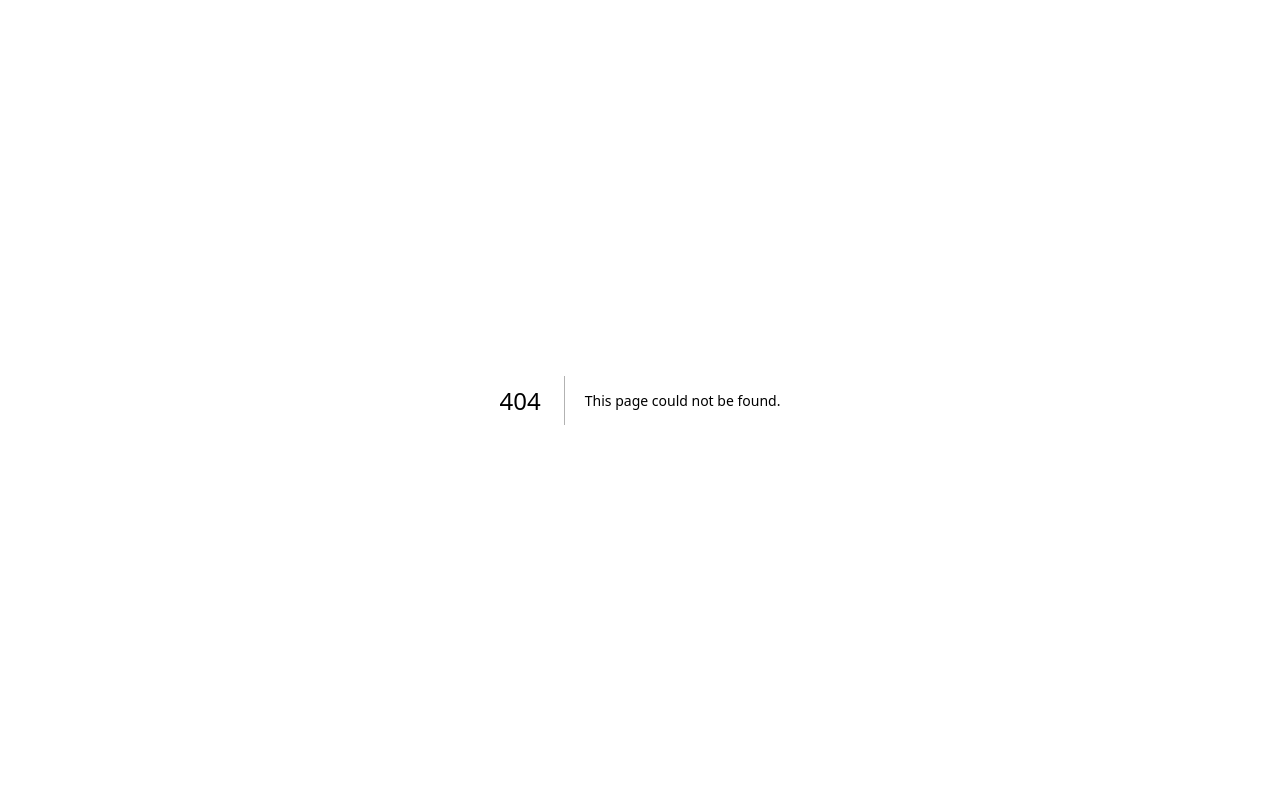
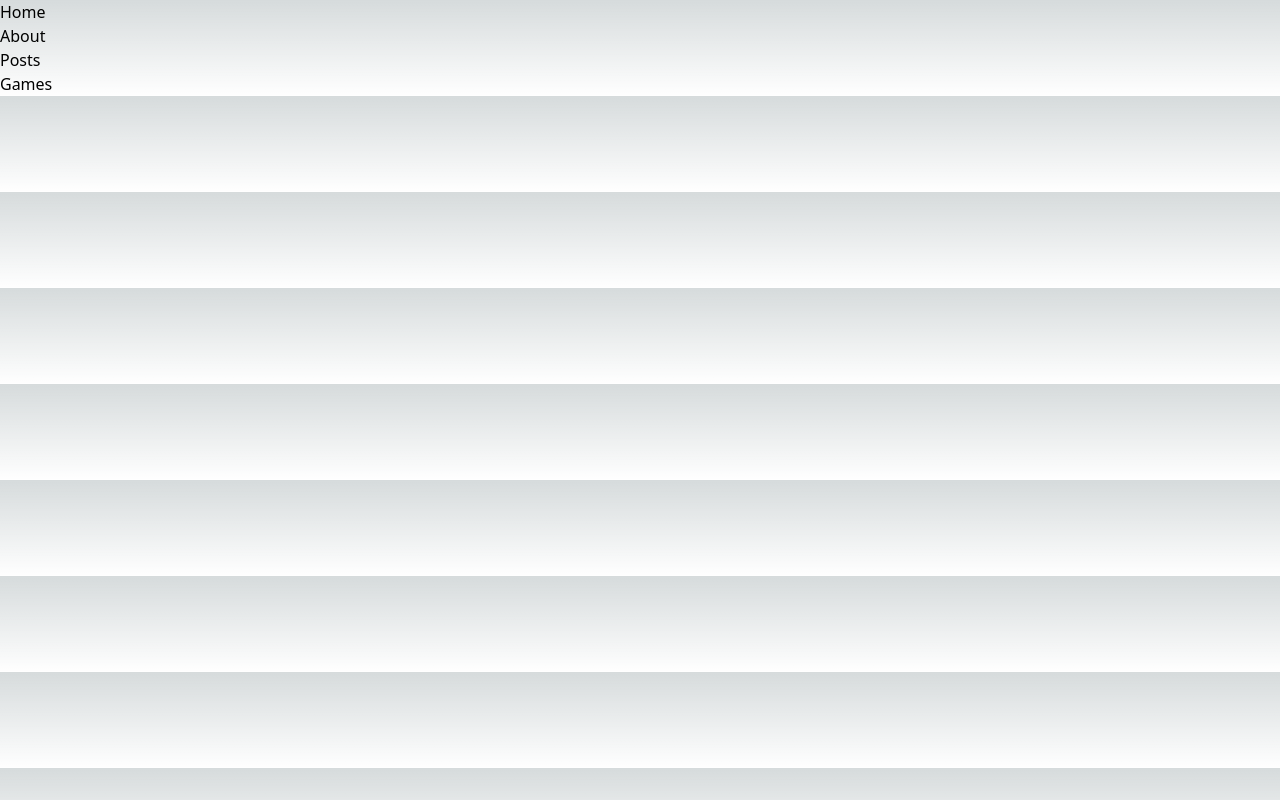
Before and after one commit to ben-ren/arrowtips-next, a Next.js app: page /components/navbar in a window 1280 px wide. Before the commit this address had no page. Built offline with nearby package versions, Linux system fonts and the light colour scheme.

Commit message:
Added Navbar component and implemented page routing.

```diff
--- a/pages/about.tsx
+++ b/pages/about.tsx
@@ -1,11 +1,15 @@
 import React, {useState} from 'react';
 import Datacall from "./api/Datacall";
+import Navbar from './components/navbar';
 
 export default function About(){
     return (
         <div>
             <p><Datacall range='Sheet1!B1'/></p>
-            <p><Datacall range='Sheet1!B2'/></p>
+            <Navbar/>
+            <div>
+                <p><Datacall range='Sheet1!B2'/></p>
+            </div>
         </div>
     )
 }
--- /dev/null
+++ b/pages/components/navbar.tsx
@@ -0,0 +1,12 @@
+export default function Navbar(){
+    return(
+        <div>
+            <ul>
+                <li><a href="http://localhost:3000">Home</a></li>
+                <li><a href="http://localhost:3000/about">About</a></li>
+                <li><a href="http://localhost:3000/posts">Posts</a></li>
+                <li><a href="http://localhost:3000/games">Games</a></li>
+            </ul>
+        </div>
+    )
+}
--- a/pages/games.tsx
+++ b/pages/games.tsx
@@ -1,5 +1,6 @@
 import React, {useState, useEffect, useCallback} from 'react';
 import Datacall from "./api/Datacall";
+import Navbar from './components/navbar';
 
 export default function Games(){
     const dataArray = Datacall({range: "Sheet1!D1:D3"});
@@ -10,6 +11,8 @@ export default function Games(){
     return (
     <div>
         <h1><Datacall range='Sheet1!D1'/></h1>
+        <Navbar/>
+        <div>
             <a href={dataEntries[1]}>
                 {dataEntries[1]}
             </a>
@@ -17,5 +20,7 @@ export default function Games(){
             <a href={dataEntries[2]}>
                 {dataEntries[2]}
             </a>
+        </div>
+
     </div>)
 }
--- a/pages/index.tsx
+++ b/pages/index.tsx
@@ -2,6 +2,7 @@ import React, {useState} from 'react';
 import { Inter } from 'next/font/google'
 import { getServerSideProps } from './api/backend_system';
 import Datacall from './api/Datacall';
+import Navbar from './components/navbar';
 
 const inter = Inter({ subsets: ['latin'] })
 
@@ -15,8 +16,9 @@ export default function Home({sheetdata}: HomeProps) {
 
   return (
     <main className={`flex min-h-screen flex-col items-center justify-between p-24 ${inter.className}`}>
+      <p><Datacall range='Sheet1!A1'/></p>
+      <Navbar/>
       <div>
-        <p><Datacall range='Sheet1!A1'/></p>
         <p><Datacall range='Sheet1!A2'/></p>
       </div>
     </main>
--- a/pages/posts.tsx
+++ b/pages/posts.tsx
@@ -1,11 +1,15 @@
 import React, {useState} from 'react';
 import Datacall from "./api/Datacall";
+import Navbar from './components/navbar';
 
 export default function Posts(){
     return (
         <div>
             <p><Datacall range='Sheet1!C1'/></p>
-            <p><Datacall range='Sheet1!C2'/></p>
+            <Navbar/>
+            <div>
+                <p><Datacall range='Sheet1!C2'/></p>
+            </div>
         </div>
     )
 }
```
Lines whose indentation alone changed are shown as unchanged.
